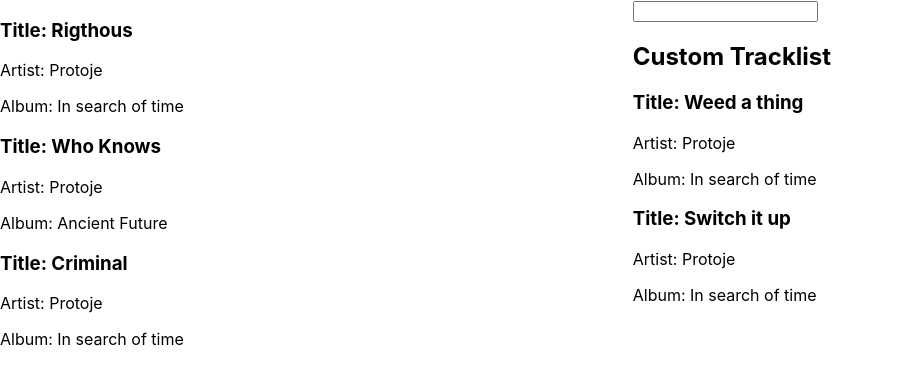
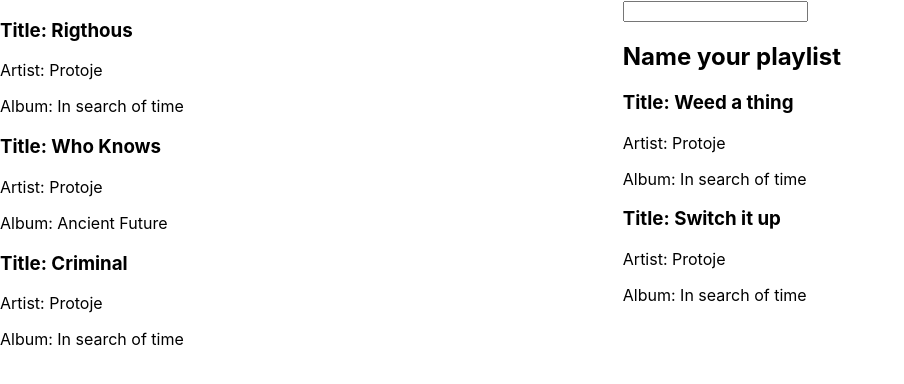
Before and after one commit to tomterveen/jammming, a React (Create React App) app: page / in a window 1280 px wide. Shown: the top 384 px of the page, without its empty margins (0-904 px from the left). Built offline with nearby package versions, Linux system fonts and the light colour scheme.

Commit message:
put grid items on same row and display playlist name with tenary

```diff
--- a/src/components/Playlist.js
+++ b/src/components/Playlist.js
@@ -7,7 +7,7 @@
         <div className={styles.gridItem2}>
             <form>
                 <input onChange={handleChange} value={playlist} type="text" />
-                <Tracklist tracklist={tracklist}/>
+                <Tracklist playlist={playlist} tracklist={tracklist}/>
             </form>
         </div>
     )
--- a/src/components/Tracklist.js
+++ b/src/components/Tracklist.js
@@ -1,9 +1,9 @@
 import React from 'react';
 
-const Tracklist = ({tracklist}) => {
+const Tracklist = ({tracklist, playlist}) => {
     return (
         <>
-            <h2>Custom Tracklist</h2>
+            <h2>{playlist ? playlist : "Name your playlist"}</h2>
             {tracklist.map(track => {
                 return (
                     <>
--- a/src/css/Playlist.module.css
+++ b/src/css/Playlist.module.css
@@ -1,4 +1,4 @@
 .gridItem2 {
-    grid-column: 3 / span 2;
+    grid-column: 2 / span 1;
     grid-row: 1 / span 1;
 }
--- a/src/css/SearchResults.module.css
+++ b/src/css/SearchResults.module.css
@@ -1,4 +1,4 @@
 .gridItem1 {
-    grid-column: 1 / span 2;
+    grid-column: 1 / span 1;
     grid-row: 1 / span 1;
 }
```
